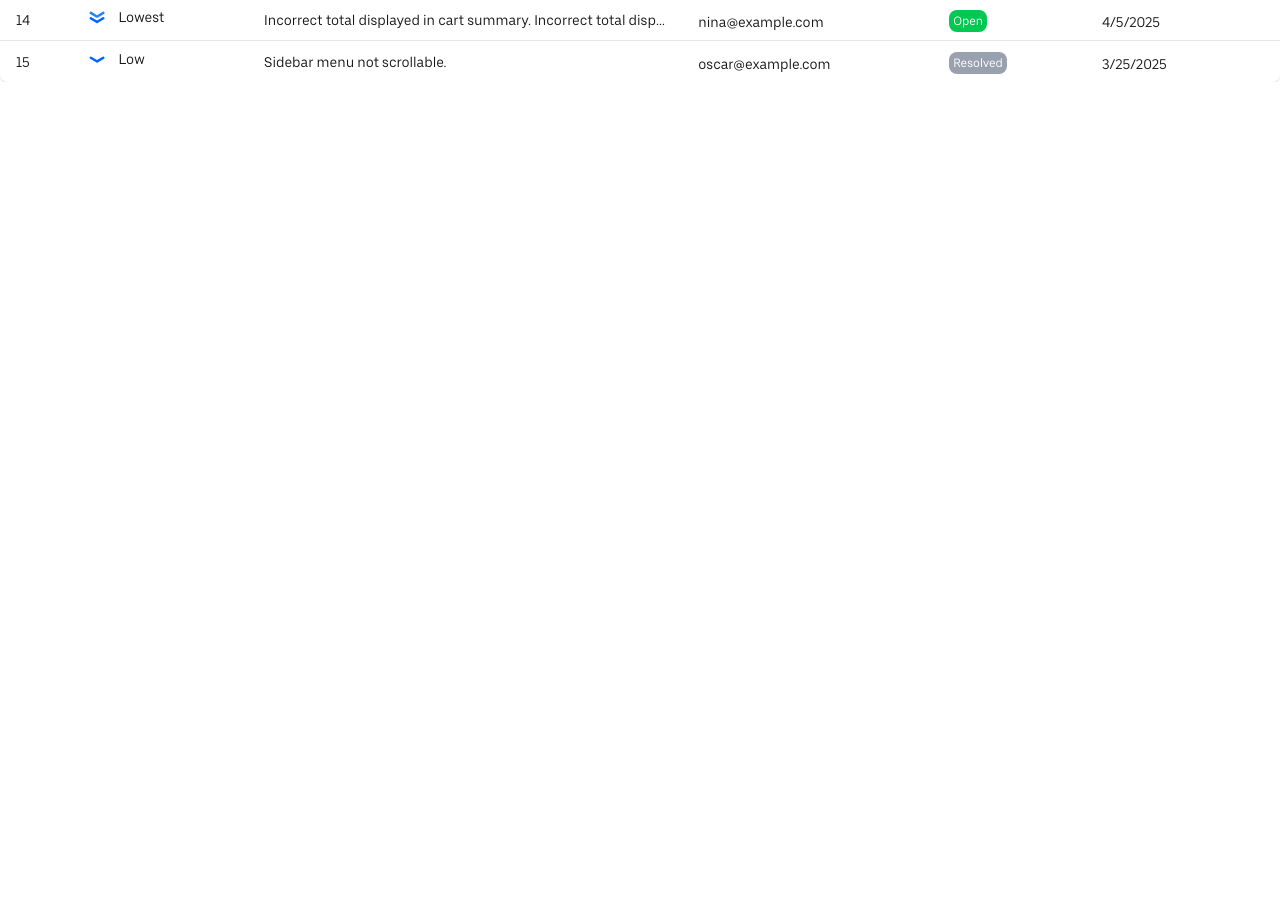
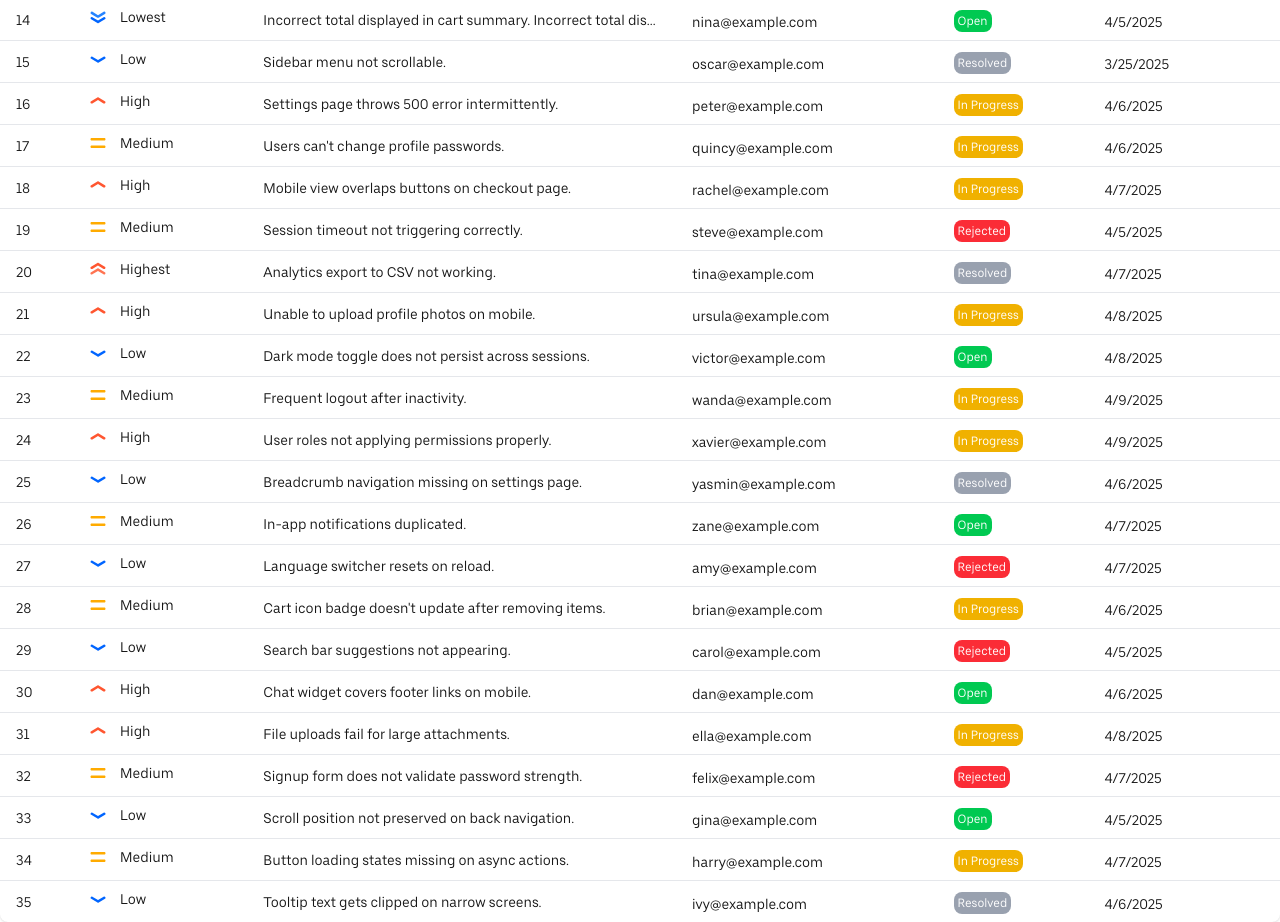
Before and after one commit to digitalnest-wit/nestqueue, a Next.js app: page /tickets in a window 1280 px wide. Shown: the part 640-1562 px from the top of the page. Before the commit the page ends 800 px from the top, so only its background shows below. Built offline with nearby package versions, Linux system fonts and the light colour scheme.

Commit message:
nit: seed mock data with more data

```diff
--- a/src/app/mock/tickets.ts
+++ b/src/app/mock/tickets.ts
@@ -122,4 +122,164 @@ export const tickets: Array<Ticket> = [
     priority: "low",
     status: "resolved",
   },
+  {
+    id: "16",
+    description: "Settings page throws 500 error intermittently.",
+    reporter: "peter@example.com",
+    date: new Date("2025-04-06"),
+    priority: "high",
+    status: "inProgress",
+  },
+  {
+    id: "17",
+    description: "Users can't change profile passwords.",
+    reporter: "quincy@example.com",
+    date: new Date("2025-04-06"),
+    priority: "medium",
+    status: "inProgress",
+  },
+  {
+    id: "18",
+    description: "Mobile view overlaps buttons on checkout page.",
+    reporter: "rachel@example.com",
+    date: new Date("2025-04-07"),
+    priority: "high",
+    status: "inProgress",
+  },
+  {
+    id: "19",
+    description: "Session timeout not triggering correctly.",
+    reporter: "steve@example.com",
+    date: new Date("2025-04-05"),
+    priority: "medium",
+    status: "rejected",
+  },
+  {
+    id: "20",
+    description: "Analytics export to CSV not working.",
+    reporter: "tina@example.com",
+    date: new Date("2025-04-07"),
+    priority: "highest",
+    status: "resolved",
+  },
+  {
+    id: "21",
+    description: "Unable to upload profile photos on mobile.",
+    reporter: "ursula@example.com",
+    date: new Date("2025-04-08"),
+    priority: "high",
+    status: "inProgress",
+  },
+  {
+    id: "22",
+    description: "Dark mode toggle does not persist across sessions.",
+    reporter: "victor@example.com",
+    date: new Date("2025-04-08"),
+    priority: "low",
+    status: "open",
+  },
+  {
+    id: "23",
+    description: "Frequent logout after inactivity.",
+    reporter: "wanda@example.com",
+    date: new Date("2025-04-09"),
+    priority: "medium",
+    status: "inProgress",
+  },
+  {
+    id: "24",
+    description: "User roles not applying permissions properly.",
+    reporter: "xavier@example.com",
+    date: new Date("2025-04-09"),
+    priority: "high",
+    status: "inProgress",
+  },
+  {
+    id: "25",
+    description: "Breadcrumb navigation missing on settings page.",
+    reporter: "yasmin@example.com",
+    date: new Date("2025-04-06"),
+    priority: "low",
+    status: "resolved",
+  },
+  {
+    id: "26",
+    description: "In-app notifications duplicated.",
+    reporter: "zane@example.com",
+    date: new Date("2025-04-07"),
+    priority: "medium",
+    status: "open",
+  },
+  {
+    id: "27",
+    description: "Language switcher resets on reload.",
+    reporter: "amy@example.com",
+    date: new Date("2025-04-07"),
+    priority: "low",
+    status: "rejected",
+  },
+  {
+    id: "28",
+    description: "Cart icon badge doesn't update after removing items.",
+    reporter: "brian@example.com",
+    date: new Date("2025-04-06"),
+    priority: "medium",
+    status: "inProgress",
+  },
+  {
+    id: "29",
+    description: "Search bar suggestions not appearing.",
+    reporter: "carol@example.com",
+    date: new Date("2025-04-05"),
+    priority: "low",
+    status: "rejected",
+  },
+  {
+    id: "30",
+    description: "Chat widget covers footer links on mobile.",
+    reporter: "dan@example.com",
+    date: new Date("2025-04-06"),
+    priority: "high",
+    status: "open",
+  },
+  {
+    id: "31",
+    description: "File uploads fail for large attachments.",
+    reporter: "ella@example.com",
+    date: new Date("2025-04-08"),
+    priority: "high",
+    status: "inProgress",
+  },
+  {
+    id: "32",
+    description: "Signup form does not validate password strength.",
+    reporter: "felix@example.com",
+    date: new Date("2025-04-07"),
+    priority: "medium",
+    status: "rejected",
+  },
+  {
+    id: "33",
+    description: "Scroll position not preserved on back navigation.",
+    reporter: "gina@example.com",
+    date: new Date("2025-04-05"),
+    priority: "low",
+    status: "open",
+  },
+  {
+    id: "34",
+    description: "Button loading states missing on async actions.",
+    reporter: "harry@example.com",
+    date: new Date("2025-04-07"),
+    priority: "medium",
+    status: "inProgress",
+  },
+  {
+    id: "35",
+    description: "Tooltip text gets clipped on narrow screens.",
+    reporter: "ivy@example.com",
+    date: new Date("2025-04-06"),
+    priority: "low",
+    status: "resolved",
+  },
 ];
```
